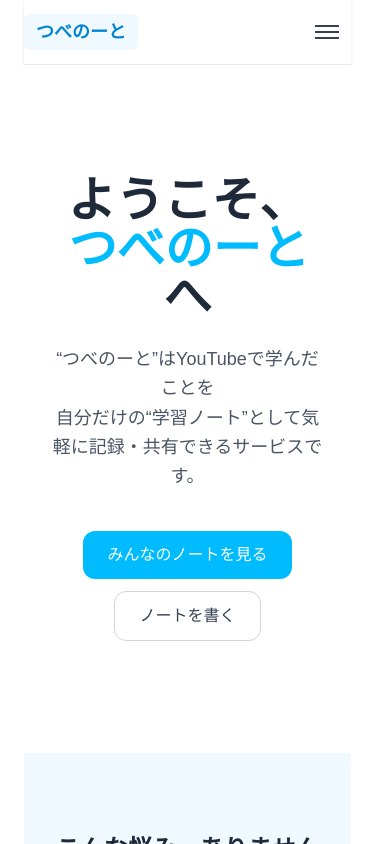
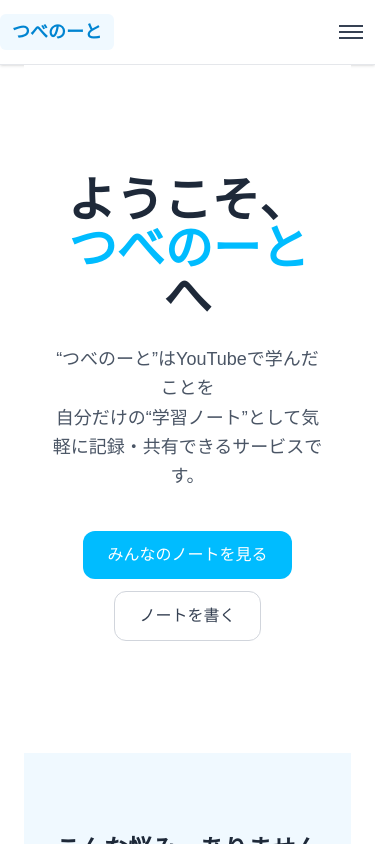
Before and after one commit to moto8160/TubeNote, a Next.js app in the folder front/: page / in a window 390 px wide. Shown: the top 844 px of the page. Built offline with nearby package versions, Linux system fonts and the light colour scheme; no server answers.

Commit message:
レイアウト修正

```diff
--- a/front/src/app/layout.tsx
+++ b/front/src/app/layout.tsx
@@ -21,9 +21,9 @@ export default async function RootLayout({ children }: Readonly<{ children: Reac
       <head>
         <meta name="color-scheme" content="light only" />
       </head>
-      <body className="bg-white text-gray-900 px-6 sm:px-6 lg:px-0">
+      <body className="bg-white text-gray-900">
         <Header currentUserId={currentUserId} />
-        <main className={`${geistSans.variable}  antialiased`}>{children}</main>
+        <main className={`${geistSans.variable}  antialiased px-6 sm:px-6 lg:px-0`}>{children}</main>
       </body>
     </html>
   );
--- a/front/src/components/FlashMessage.tsx
+++ b/front/src/components/FlashMessage.tsx
@@ -38,7 +38,7 @@ export default function FlashMessage() {
   return (
     <>
       {message && (
-        <div className="max-w-7xl mx-auto text-lg px-4 py-3 bg-green-100 text-black rounded-md shadow">
+        <div className="max-w-7xl mx-auto text-sm sm:text-lg px-4 py-2 sm:py-3 mb-1 bg-green-100 text-black rounded-md shadow">
           {message}
         </div>
       )}
--- a/front/src/features/videos/components/VideoListCard.tsx
+++ b/front/src/features/videos/components/VideoListCard.tsx
@@ -41,9 +41,11 @@ export default function VideoListCard({ video }: Props) {
         <p className="text-sm font-medium line-clamp-2 mb-2">{video.title}</p>
         <p className="text-xs text-gray-600 mb-4">{video.authorName}</p>
 
-        <div className="flex items-center justify-between text-xs text-gray-600 mb-2">
-          <span className="font-medium text-gray-700">{latestPost.user.name}</span>
-          <span>{new Date(latestPost.createdAt).toLocaleDateString('ja-JP')}</span>
+        <div className="flex items-baseline gap-2">
+          <span className="font-semibold text-gray-800">{latestPost.user.name}</span>
+          <span className="text-xs text-gray-400">
+            {new Date(latestPost.updatedAt).toLocaleDateString('ja-JP')}
+          </span>
         </div>
         <PostContent text={latestPost.text} clampHeight="h-28" />
       </div>
```
Also changed, not shown: 1 other file (tests, documents, lock files or other folders).
